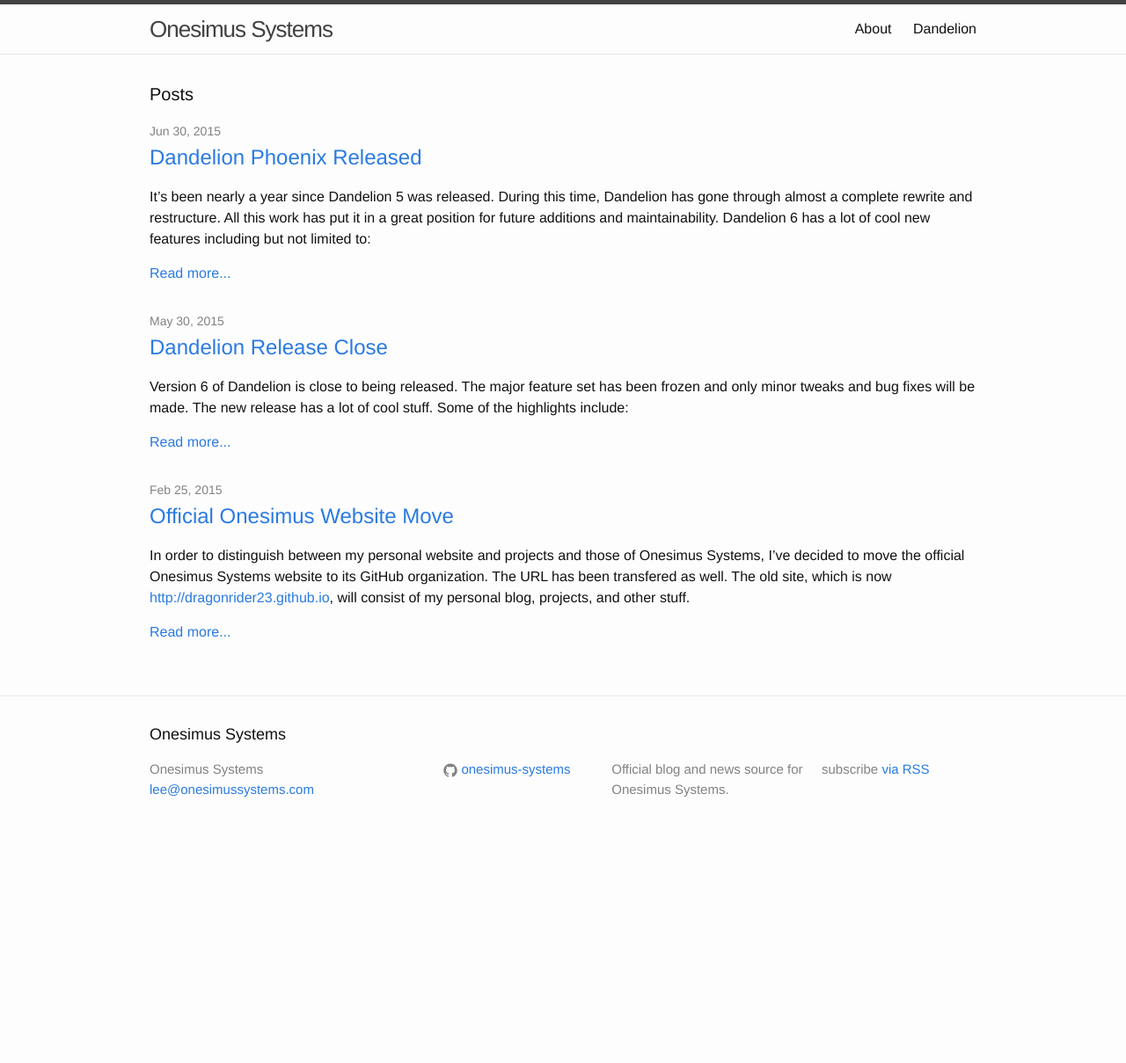
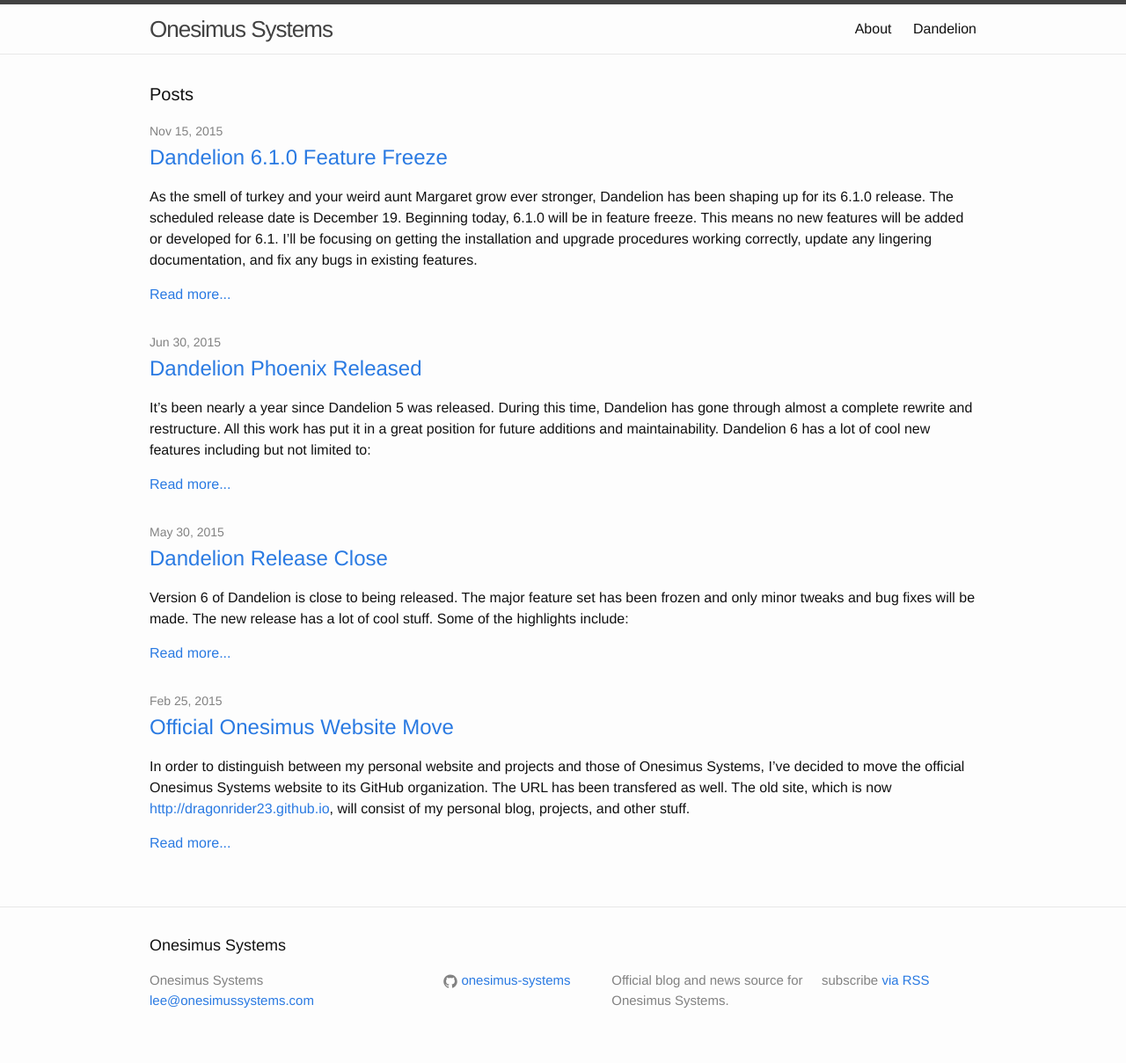
Before and after one commit to onesimus-systems/onesimus-systems.github.io, a Jekyll site: the page built from index.html, in a window 1280 px wide. Shown: the whole page at 88% size. Built offline with Jekyll 4.4.1, drawn with Linux system fonts in a browser that asks for light colours; before the commit the page ends 969 px from its top, so only the background shows below that.

Commit message:
Created post for v6.1.0 feature freeze

```diff
--- a/_posts/2015-06-30-dandelion-6-released.md
+++ b/_posts/2015-06-30-dandelion-6-released.md
@@ -18,4 +18,4 @@ From this point forward, all major releases will have a code name along with the
 
 The time has come! Take back the time you've wasted keeping up with written logs! Download Dandelion "Phoenix" and taste the true power of logging.
 
-Download version 6 on [Github today](https://github.com/onesimus-systems/dandelion/releases/tag/v6.0.0)!
+Download version 6 on [Github today](https://github.com/onesimus-systems/dandelion/releases/tag/v6.0.4)!
--- /dev/null
+++ b/_posts/2015-11-15-dandelion-610-feature-freeze.md
@@ -0,0 +1,20 @@
+---
+layout: post
+title:  "Dandelion 6.1.0 Feature Freeze"
+author: "Lee Keitel"
+date:   2015-11-15
+categories: dandelion
+---
+
+As the smell of turkey and your weird aunt Margaret grow ever stronger, Dandelion has been shaping up for its 6.1.0 release. The scheduled release date is December 19. Beginning today, 6.1.0 will be in feature freeze. This means no new features will be added or developed for 6.1. I'll be focusing on getting the installation and upgrade procedures working correctly, update any lingering documentation, and fix any bugs in existing features.
+
+As of now the new feature list of 6.1 includes:
+
+- Disable users (to keep name information)
+- Single-threaded log comments
+- Permalink for logs
+- Validation of API parameters
+- Better internal handling of permissions
+- Misc. bug fixes and internal improvements
+
+There will be an upgrade path from 6.0.x to 6.1. There are a few database changes that need to be ran before using. All of this will be taken care of in a PHP script. Installation of a fresh instance won't change much. You can always see the current development version on the develop branch [on GitHub](https://github.com/onesimus-systems/dandelion/tree/develop). Report any bugs to the [Issue Tracker](https://github.com/onesimus-systems/dandelion/issues).
```
